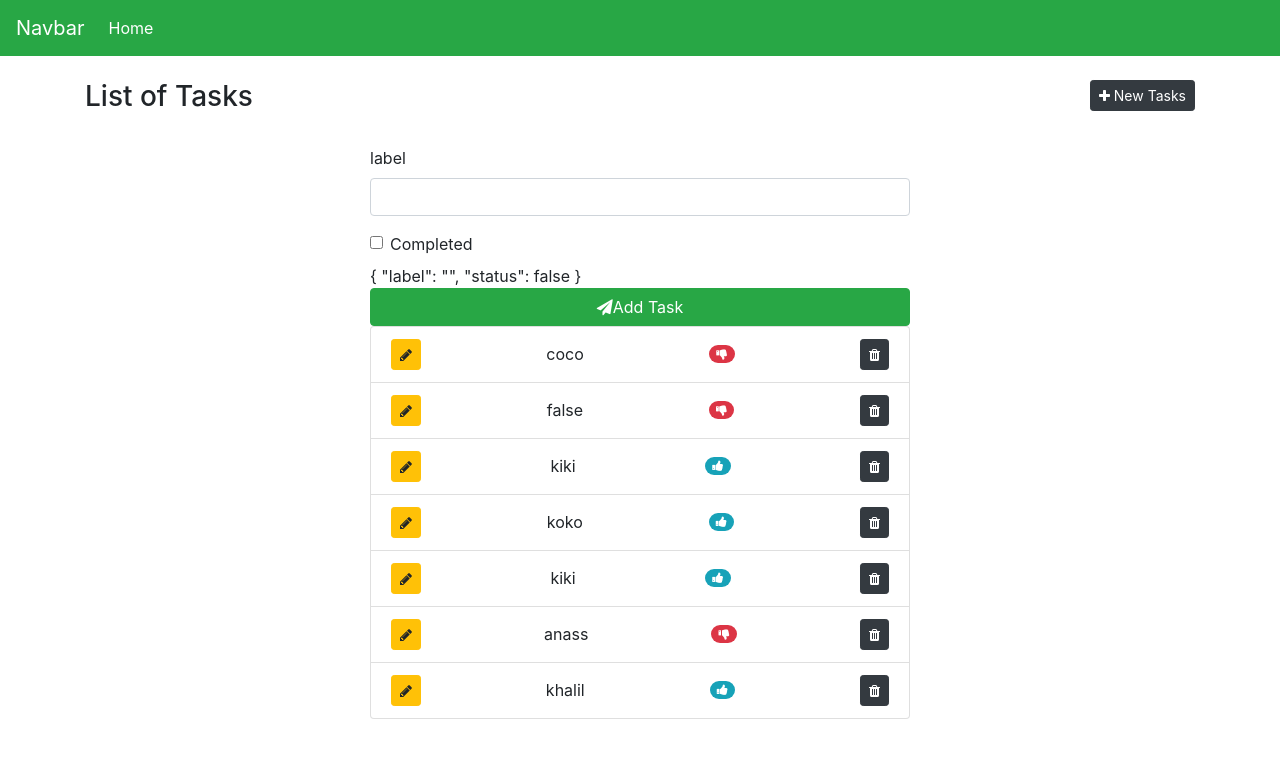
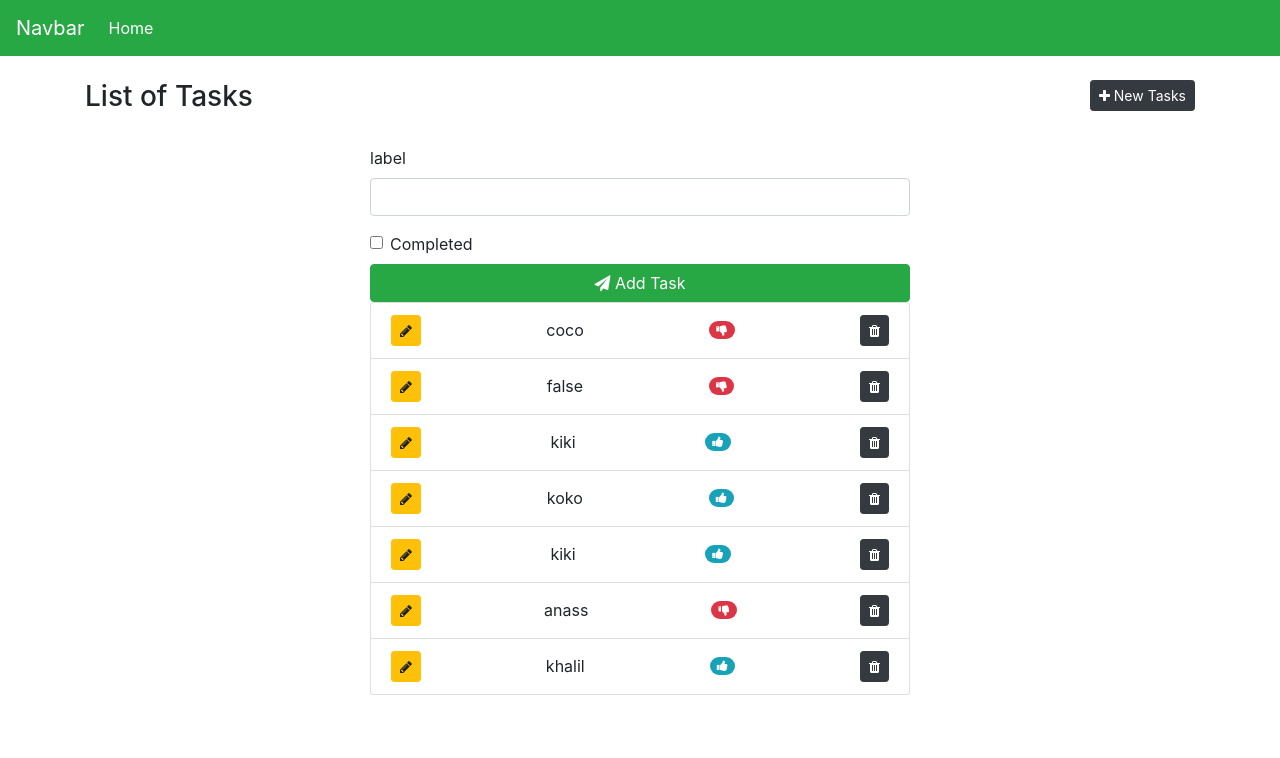
Before and after one commit to E-anass/angular-AppTasks, an Angular app: page / in a window 1280 px wide. Shown: the top 758 px of the page. Built offline with nearby package versions, Linux system fonts and the light colour scheme; data requests are answered from the project's data file.

Commit message:
Add updateTask function

```diff
--- a/src/app/components/tasks/tasks.component.html
+++ b/src/app/components/tasks/tasks.component.html
@@ -23,11 +23,14 @@
                 Completed
             </label>
         </div>
-            {{myTask | json}}
-        <button (click)="persistTask()" class="btn btn-success btn-block">
-            <i class="fa fa-send"></i>Add Task
+            <!-- {{myTask | json}} -->
+        <button *ngIf="editForm" (click)="updateTask()" class="btn btn-warning btn-block">
+            <i class="fa fa-refresh"></i>  Update Task
         </button>
 
+        <button *ngIf="!editForm" (click)="persistTask()" class="btn btn-success btn-block">
+            <i class="fa fa-send"></i>  Add Task
+        </button>
     </div>
 </div>
 
--- a/src/app/components/tasks/tasks.component.ts
+++ b/src/app/components/tasks/tasks.component.ts
@@ -8,6 +8,8 @@ import { Task } from 'src/app/models/task';
   styleUrls: ['./tasks.component.css']
 })
 export class TasksComponent implements OnInit {
+
+  editForm= false;
 
   myTask: Task = {
     label: '',
@@ -50,4 +52,17 @@ export class TasksComponent implements OnInit {
     //this.deleteTask(this.tasks);
   }
 
+  editTask(task){
+    this.myTask = task;
+    this.editForm = true;
+  }
+
+  updateTask(){
+    this.taskService.update(this.myTask)
+    .subscribe( task => {
+    this.initTasks();
+    this.editForm = false;
+    })
+  }
+
 }
--- a/src/app/services/task.service.ts
+++ b/src/app/services/task.service.ts
@@ -26,6 +26,10 @@ export class TaskService {
     return this.httpClient.patch(`${this.urlApi}/${id}`,{completed: !completed})
   }
 
+  update(task){
+    return this.httpClient.put(`${this.urlApi}/${task.id}`, task)
+  }
+
   /* add(){
     return this.httpClient.put(TasksComponent)
   } */
```
